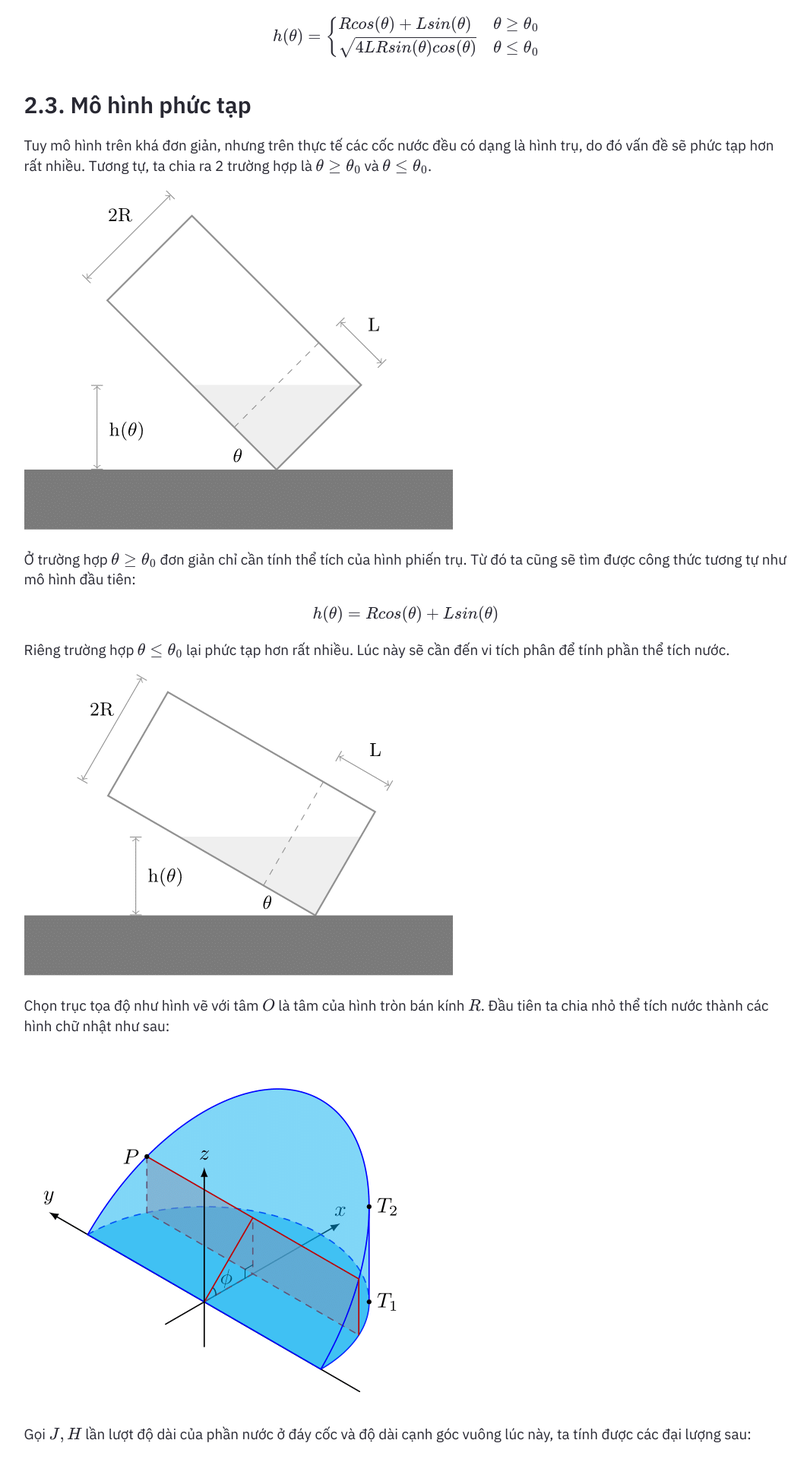
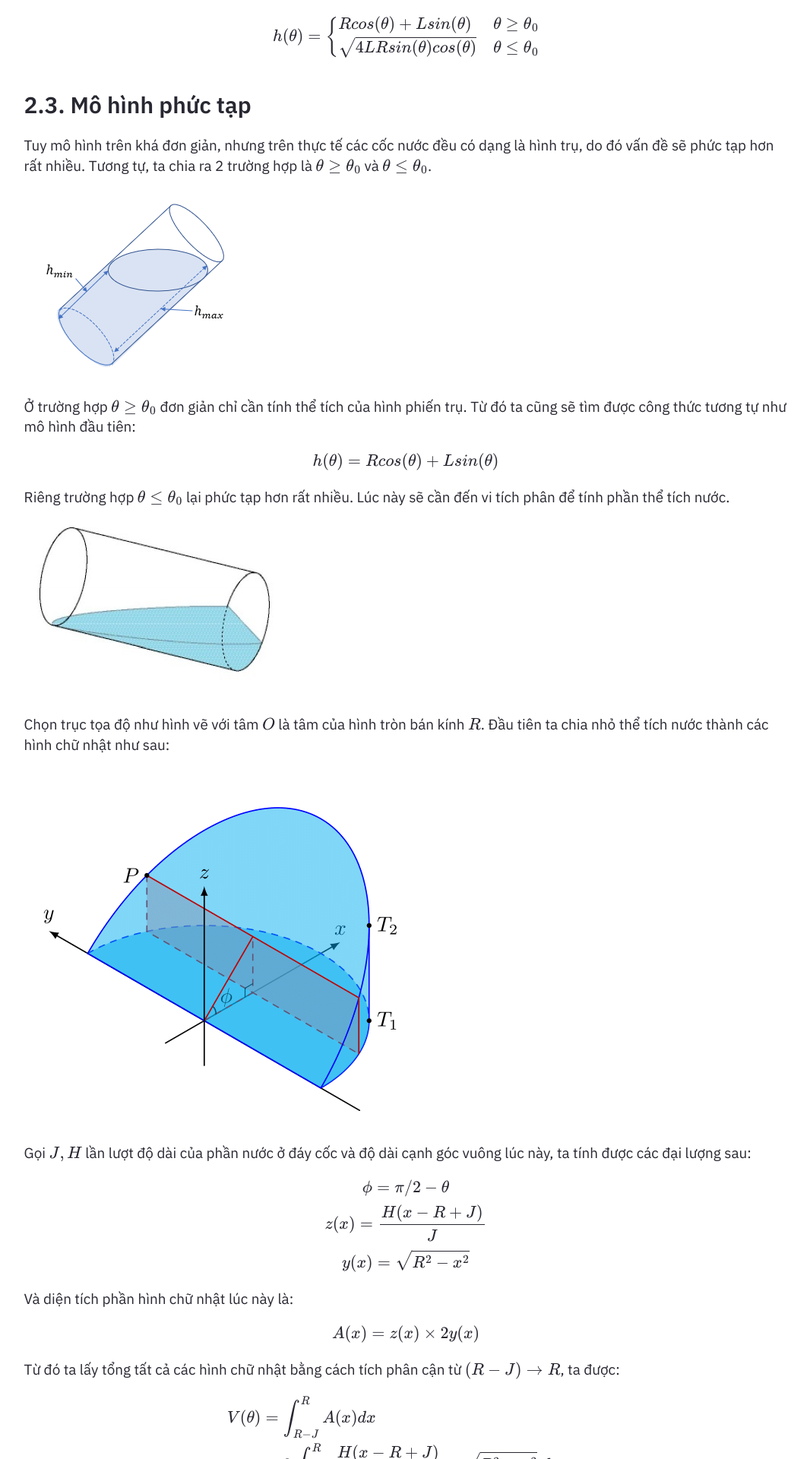
Before and after one commit to SilverTD/SilverTD.github.io, a Jekyll site: the page built from _posts/2024-1-18-Muc-Nuoc-trong-Coc-Nuoc-Dai-Vo-Han.md, in a window 1280 px wide. Shown: the part 2531-4451 px from the top of the page at 76% size, without its empty margins (106-1172 px from the left). Built offline with Jekyll 4.4.1, drawn with Linux system fonts in a browser that asks for light colours; formulas are drawn with MathJax 3.

Commit message:
Update 2024-1-18-Muc-Nuoc-trong-Coc-Nuoc-Dai-Vo-Han.md

```diff
--- a/_posts/2024-1-18-Muc-Nuoc-trong-Coc-Nuoc-Dai-Vo-Han.md
+++ b/_posts/2024-1-18-Muc-Nuoc-trong-Coc-Nuoc-Dai-Vo-Han.md
@@ -67,7 +67,7 @@ $$
 ## 2.3. Mô hình phức tạp
 Tuy mô hình trên khá đơn giản, nhưng trên thực tế các cốc nước đều có dạng là hình trụ, do đó vấn đề sẽ phức tạp hơn rất nhiều. Tương tự, ta chia ra 2 trường hợp là $\theta \geq \theta_0$ và $\theta \leq \theta_0$.
 
-![](https://silvertd.github.io/assets/img/Water-1.png)
+![](https://silvertd.github.io/assets/img/Water-6.png)
 
 Ở trường hợp $\theta \geq \theta_0$ đơn giản chỉ cần tính thể tích của hình phiến trụ. Từ đó ta cũng sẽ tìm được công thức tương tự như mô hình đầu tiên:
 
@@ -77,7 +77,7 @@ $$
 
 Riêng trường hợp $\theta \leq \theta_0$ lại phức tạp hơn rất nhiều. Lúc này sẽ cần đến vi tích phân để tính phần thể tích nước.
 
-![](https://silvertd.github.io/assets/img/Water-2.png)
+![](https://silvertd.github.io/assets/img/Water-7.png)
 
 Chọn trục tọa độ như hình vẽ với tâm $O$ là tâm của hình tròn bán kính $R$. Đầu tiên ta chia nhỏ thể tích nước thành các hình chữ nhật như sau:
 
```
